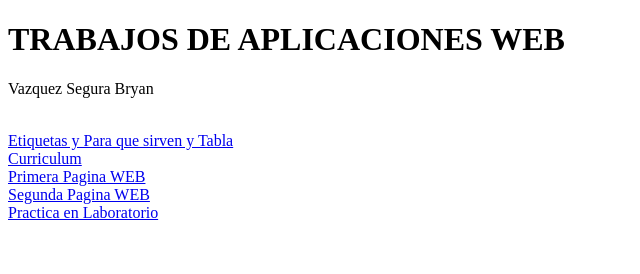
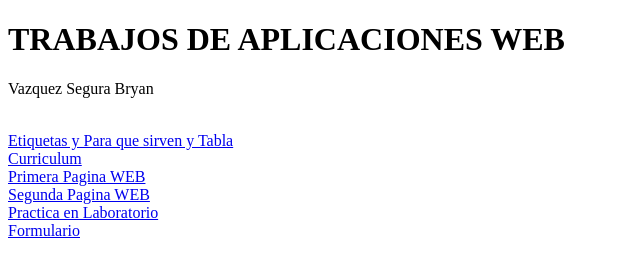
Before and after one commit to Bryan117ANS/web, a plain HTML site: page index.html in a window 1280 px wide. Shown: the full height of the page, 0-640 px from the left. Drawn offline with Linux system fonts and the light colour scheme.

Commit message:
Update index.html

```diff
--- a/index.html
+++ b/index.html
@@ -14,6 +14,7 @@
     <a href="1meraPagina.html">Primera Pagina WEB</a><br>
     <a href="2daPagina.html">Segunda Pagina WEB</a><br>
     <a href="Practica.html">Practica en Laboratorio</a><br>
+    <a href="formulario3.html">Formulario</a><br>
 
 </body>
 </html>
```
